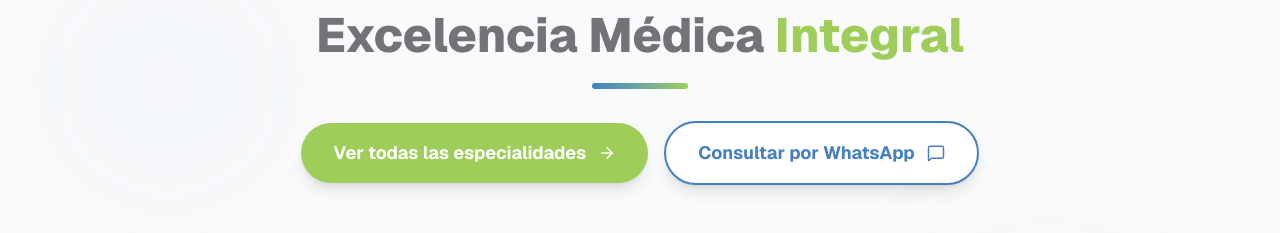
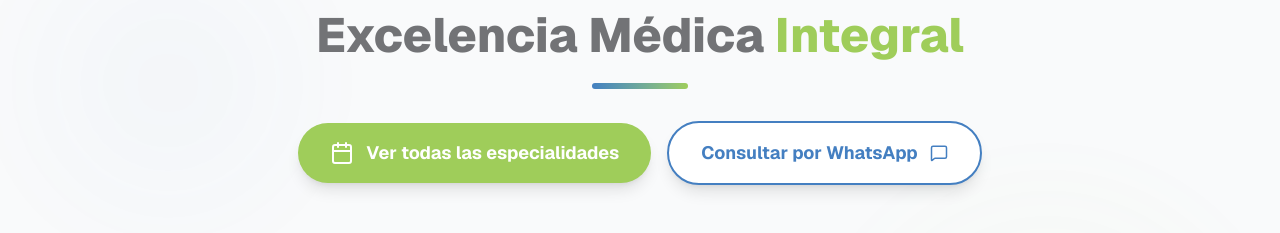
Before and after one commit to webplotcentersj-hash/clinicasj, a Next.js app: page / in a window 1280 px wide. Shown: the part 1460-1693 px from the top of the page. Built offline with nearby package versions, Linux system fonts and the light colour scheme.

Commit message:
UI: fix Especialidades button to match Solicitar Turno exactly

```diff
--- a/src/app/page.tsx
+++ b/src/app/page.tsx
@@ -476,13 +476,13 @@ function Services() {
           <div className="mx-auto h-1.5 w-24 rounded-full bg-gradient-to-r from-[#447FC1] to-[#9FCD5A]" />
 
           <div className="mx-auto mt-8 flex w-full flex-col items-center justify-center gap-4 md:w-auto md:flex-row">
-            <a
-              href="#contacto"
+            <button
               className="group flex w-full items-center justify-center gap-3 rounded-full bg-[#9FCD5A] px-8 py-4 text-lg font-bold text-white shadow-lg transition-all hover:-translate-y-1 hover:bg-[#8ec049] hover:shadow-green-400/50 md:w-auto"
+              type="button"
             >
+              <Calendar className="transition-transform group-hover:rotate-12" />
               Ver todas las especialidades
-              <ArrowRight size={18} className="transition-transform group-hover:translate-x-0.5" />
-            </a>
+            </button>
             <a
               href="#contacto"
               className="flex w-full items-center justify-center gap-3 rounded-full border-2 border-[#447FC1] bg-white px-8 py-4 text-lg font-bold text-[#447FC1] shadow-lg transition-all hover:-translate-y-1 hover:bg-[#447FC1] hover:text-white md:w-auto"
```
